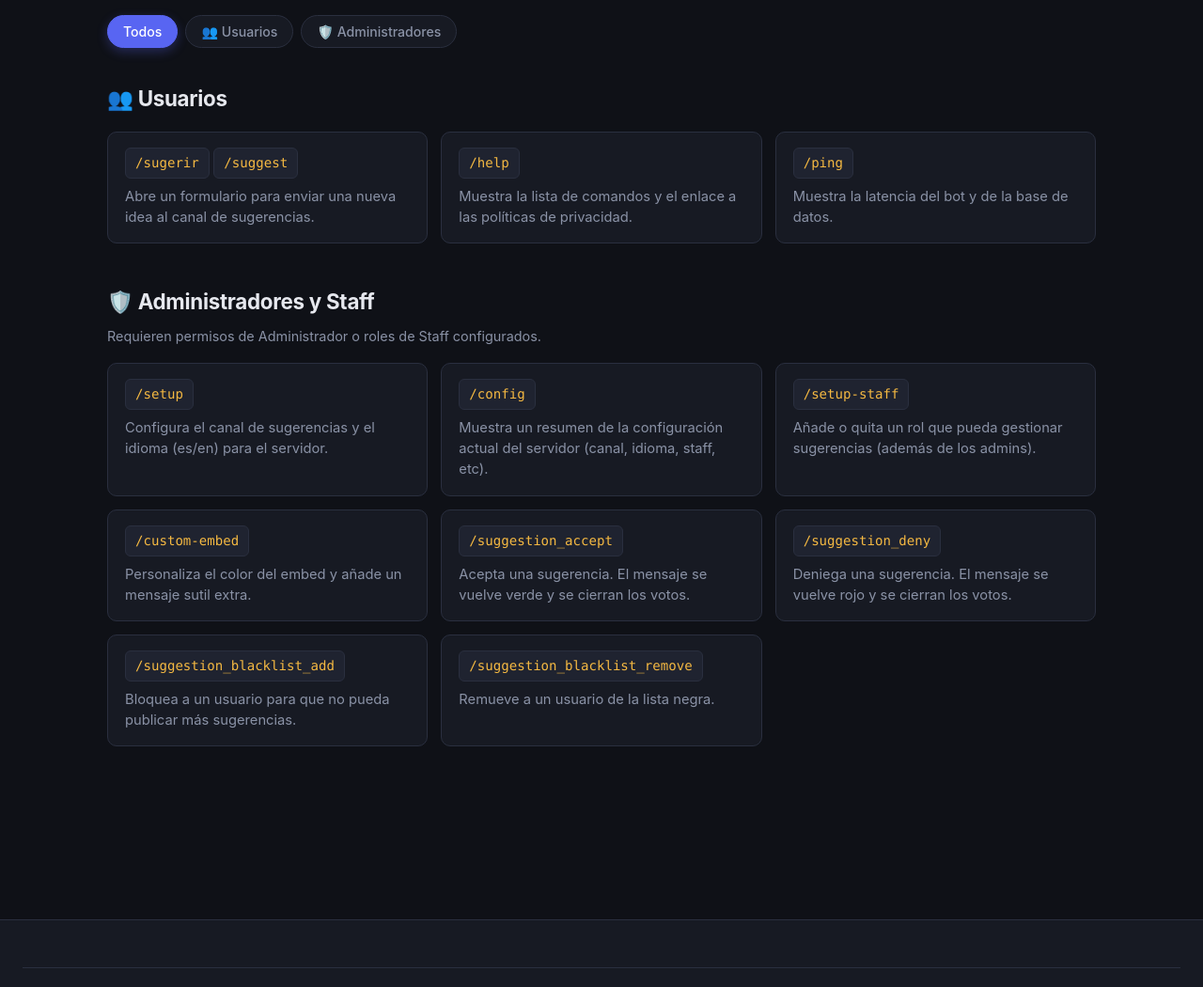
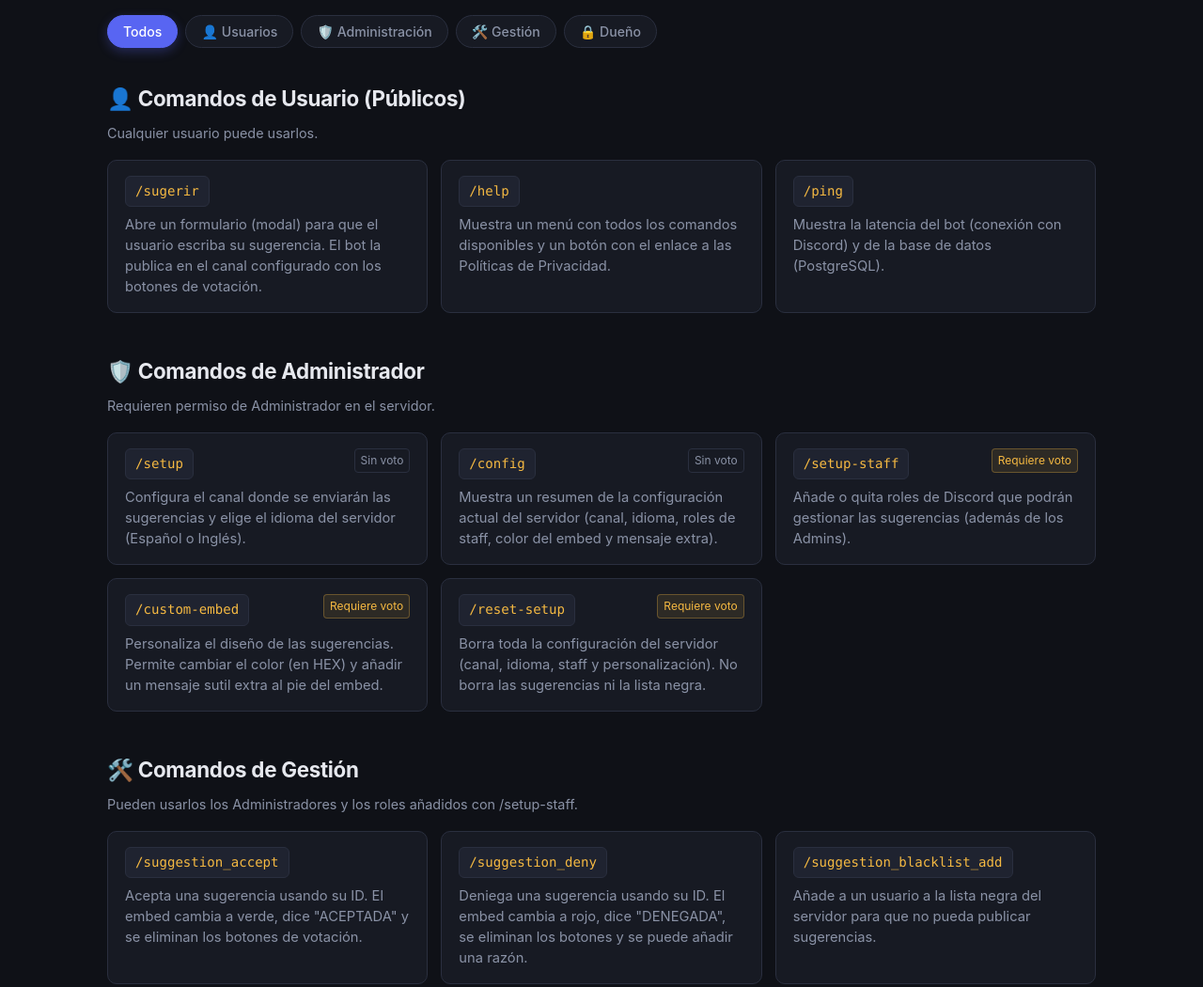
Before and after one commit to estrellastudios-dev/estrellastudios-dev.github.io, a plain HTML site: page bots/suggestions/commands.html in a window 1280 px wide. Shown: the part 420-1470 px from the top of the page at 94% size. Drawn offline with Linux system fonts and the light colour scheme.

Commit message:
nuevos comandos

```diff
--- a/bots/suggestions/commands.html
+++ b/bots/suggestions/commands.html
@@ -48,65 +48,113 @@
 
         <div class="filters" id="filters">
             <button class="filter-btn active" data-cat="all">Todos</button>
-            <button class="filter-btn" data-cat="users">👥 Usuarios</button>
-            <button class="filter-btn" data-cat="admin">🛡️ Administradores</button>
+            <button class="filter-btn" data-cat="users">👤 Usuarios</button>
+            <button class="filter-btn" data-cat="admin">🛡️ Administración</button>
+            <button class="filter-btn" data-cat="management">🛠️ Gestión</button>
+            <button class="filter-btn" data-cat="owner">🔒 Dueño</button>
         </div>
 
         <p id="no-results" class="no-results" style="display:none;">No se encontraron comandos con ese criterio.</p>
 
+        <!-- COMANDOS DE USUARIO -->
         <section class="cmd-category" data-cat="users">
-            <h2 class="cmd-title">👥 Usuarios</h2>
+            <h2 class="cmd-title">👤 Comandos de Usuario (Públicos)</h2>
+            <p class="section-subtitle" style="margin-top:-10px; margin-bottom:16px; font-size:0.9rem;">Cualquier usuario puede usarlos.</p>
             <div class="cmd-grid">
                 <div class="cmd-card" data-name="sugerir suggest">
-                    <code class="cmd-name">/sugerir</code> <code class="cmd-name">/suggest</code>
-                    <p>Abre un formulario para enviar una nueva idea al canal de sugerencias.</p>
+                    <code class="cmd-name">/sugerir</code>
+                    <p>Abre un formulario (modal) para que el usuario escriba su sugerencia. El bot la publica en el canal configurado con los botones de votación.</p>
                 </div>
                 <div class="cmd-card" data-name="help">
                     <code class="cmd-name">/help</code>
-                    <p>Muestra la lista de comandos y el enlace a las políticas de privacidad.</p>
+                    <p>Muestra un menú con todos los comandos disponibles y un botón con el enlace a las Políticas de Privacidad.</p>
                 </div>
                 <div class="cmd-card" data-name="ping">
                     <code class="cmd-name">/ping</code>
-                    <p>Muestra la latencia del bot y de la base de datos.</p>
+                    <p>Muestra la latencia del bot (conexión con Discord) y de la base de datos (PostgreSQL).</p>
                 </div>
             </div>
         </section>
 
+        <!-- COMANDOS DE ADMINISTRACIÓN -->
         <section class="cmd-category" data-cat="admin">
-            <h2 class="cmd-title">🛡️ Administradores y Staff</h2>
-            <p class="section-subtitle" style="margin-top:-10px; margin-bottom:16px; font-size:0.9rem;">Requieren permisos de Administrador o roles de Staff configurados.</p>
+            <h2 class="cmd-title">🛡️ Comandos de Administrador</h2>
+            <p class="section-subtitle" style="margin-top:-10px; margin-bottom:16px; font-size:0.9rem;">Requieren permiso de Administrador en el servidor.</p>
             <div class="cmd-grid">
                 <div class="cmd-card" data-name="setup">
-                    <code class="cmd-name">/setup</code>
-                    <p>Configura el canal de sugerencias y el idioma (es/en) para el servidor.</p>
+                    <div style="display:flex; justify-content:space-between; align-items:start;">
+                        <code class="cmd-name">/setup</code>
+                        <span style="font-size:0.75rem; color:var(--color-muted); border:1px solid var(--color-border); padding:2px 6px; border-radius:4px;">Sin voto</span>
+                    </div>
+                    <p>Configura el canal donde se enviarán las sugerencias y elige el idioma del servidor (Español o Inglés).</p>
                 </div>
                 <div class="cmd-card" data-name="config">
-                    <code class="cmd-name">/config</code>
-                    <p>Muestra un resumen de la configuración actual del servidor (canal, idioma, staff, etc).</p>
+                    <div style="display:flex; justify-content:space-between; align-items:start;">
+                        <code class="cmd-name">/config</code>
+                        <span style="font-size:0.75rem; color:var(--color-muted); border:1px solid var(--color-border); padding:2px 6px; border-radius:4px;">Sin voto</span>
+                    </div>
+                    <p>Muestra un resumen de la configuración actual del servidor (canal, idioma, roles de staff, color del embed y mensaje extra).</p>
                 </div>
                 <div class="cmd-card" data-name="setup-staff">
-                    <code class="cmd-name">/setup-staff</code>
-                    <p>Añade o quita un rol que pueda gestionar sugerencias (además de los admins).</p>
+                    <div style="display:flex; justify-content:space-between; align-items:start;">
+                        <code class="cmd-name">/setup-staff</code>
+                        <span style="font-size:0.75rem; color:var(--color-accent); border:1px solid rgba(245,185,66,.3); padding:2px 6px; border-radius:4px; background:rgba(245,185,66,.1);">Requiere voto</span>
+                    </div>
+                    <p>Añade o quita roles de Discord que podrán gestionar las sugerencias (además de los Admins).</p>
                 </div>
                 <div class="cmd-card" data-name="custom-embed">
-                    <code class="cmd-name">/custom-embed</code>
-                    <p>Personaliza el color del embed y añade un mensaje sutil extra.</p>
+                    <div style="display:flex; justify-content:space-between; align-items:start;">
+                        <code class="cmd-name">/custom-embed</code>
+                        <span style="font-size:0.75rem; color:var(--color-accent); border:1px solid rgba(245,185,66,.3); padding:2px 6px; border-radius:4px; background:rgba(245,185,66,.1);">Requiere voto</span>
+                    </div>
+                    <p>Personaliza el diseño de las sugerencias. Permite cambiar el color (en HEX) y añadir un mensaje sutil extra al pie del embed.</p>
                 </div>
+                <div class="cmd-card" data-name="reset-setup">
+                    <div style="display:flex; justify-content:space-between; align-items:start;">
+                        <code class="cmd-name">/reset-setup</code>
+                        <span style="font-size:0.75rem; color:var(--color-accent); border:1px solid rgba(245,185,66,.3); padding:2px 6px; border-radius:4px; background:rgba(245,185,66,.1);">Requiere voto</span>
+                    </div>
+                    <p>Borra toda la configuración del servidor (canal, idioma, staff y personalización). No borra las sugerencias ni la lista negra.</p>
+                </div>
+            </div>
+        </section>
+
+        <!-- COMANDOS DE GESTIÓN -->
+        <section class="cmd-category" data-cat="management">
+            <h2 class="cmd-title">🛠️ Comandos de Gestión</h2>
+            <p class="section-subtitle" style="margin-top:-10px; margin-bottom:16px; font-size:0.9rem;">Pueden usarlos los Administradores y los roles añadidos con /setup-staff.</p>
+            <div class="cmd-grid">
                 <div class="cmd-card" data-name="suggestion_accept">
                     <code class="cmd-name">/suggestion_accept</code>
-                    <p>Acepta una sugerencia. El mensaje se vuelve verde y se cierran los votos.</p>
+                    <p>Acepta una sugerencia usando su ID. El embed cambia a verde, dice "ACEPTADA" y se eliminan los botones de votación.</p>
                 </div>
                 <div class="cmd-card" data-name="suggestion_deny">
                     <code class="cmd-name">/suggestion_deny</code>
-                    <p>Deniega una sugerencia. El mensaje se vuelve rojo y se cierran los votos.</p>
+                    <p>Deniega una sugerencia usando su ID. El embed cambia a rojo, dice "DENEGADA", se eliminan los botones y se puede añadir una razón.</p>
                 </div>
                 <div class="cmd-card" data-name="suggestion_blacklist_add">
                     <code class="cmd-name">/suggestion_blacklist_add</code>
-                    <p>Bloquea a un usuario para que no pueda publicar más sugerencias.</p>
+                    <p>Añade a un usuario a la lista negra del servidor para que no pueda publicar sugerencias.</p>
                 </div>
                 <div class="cmd-card" data-name="suggestion_blacklist_remove">
                     <code class="cmd-name">/suggestion_blacklist_remove</code>
-                    <p>Remueve a un usuario de la lista negra.</p>
+                    <p>Remueve a un usuario de la lista negra del servidor.</p>
+                </div>
+                <div class="cmd-card" data-name="blacklist-list">
+                    <code class="cmd-name">/blacklist-list</code>
+                    <p>Muestra una lista paginada (con botones ◀ y ▶) de todos los usuarios en la lista negra, con la razón y la fecha de bloqueo.</p>
+                </div>
+            </div>
+        </section>
+
+        <!-- COMANDOS DE DUEÑO -->
+        <section class="cmd-category" data-cat="owner">
+            <h2 class="cmd-title">🔒 Comandos de Dueño del Bot</h2>
+            <p class="section-subtitle" style="margin-top:-10px; margin-bottom:16px; font-size:0.9rem;">Ocultos para todos los demás usuarios. Solo el dueño puede verlos y usarlos.</p>
+            <div class="cmd-grid">
+                <div class="cmd-card" data-name="stats">
+                    <code class="cmd-name">/stats</code>
+                    <p>Muestra estadísticas internas del bot: número de servidores, usuarios, canales y tiempo activo.</p>
                 </div>
             </div>
         </section>
```
